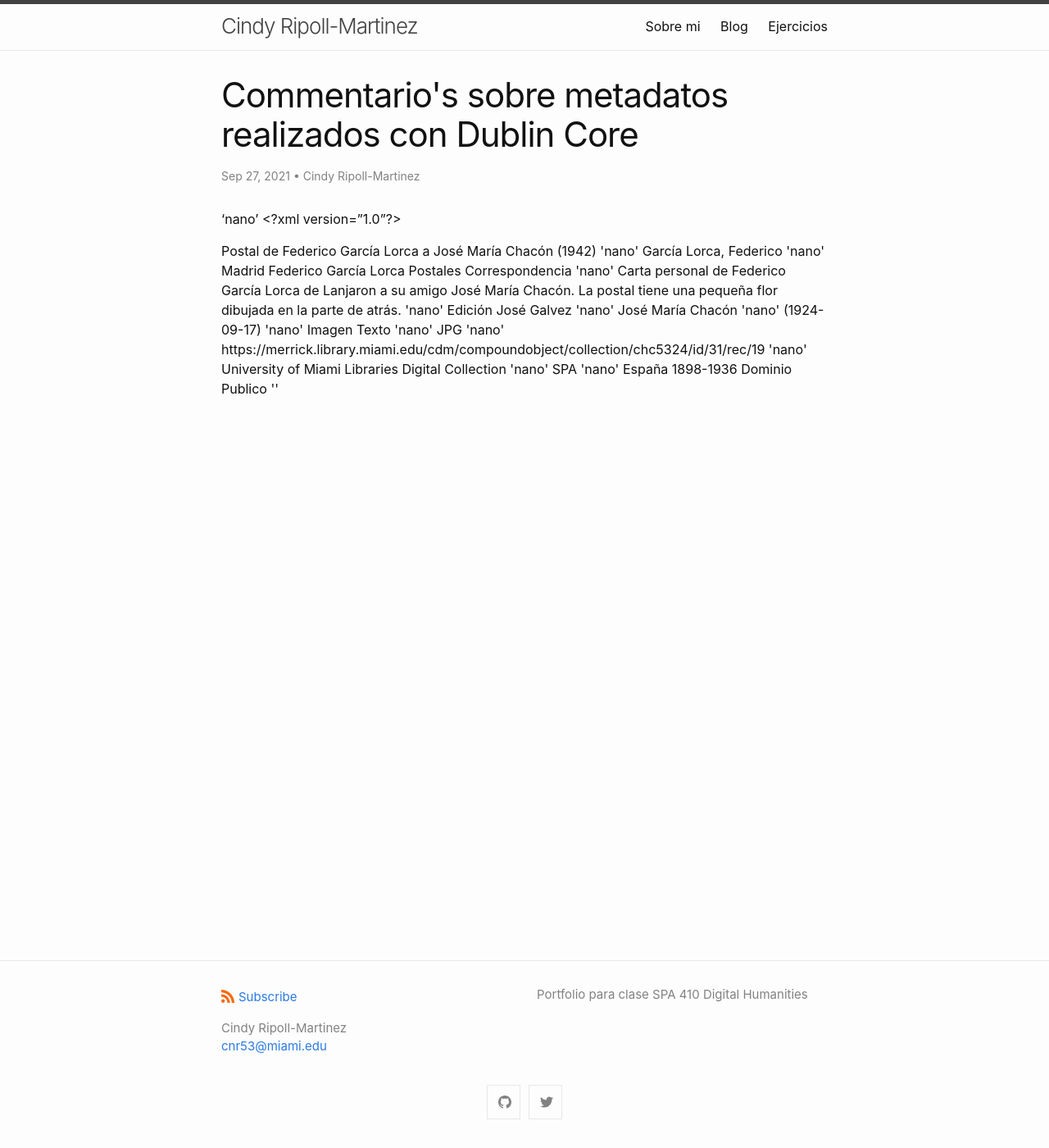
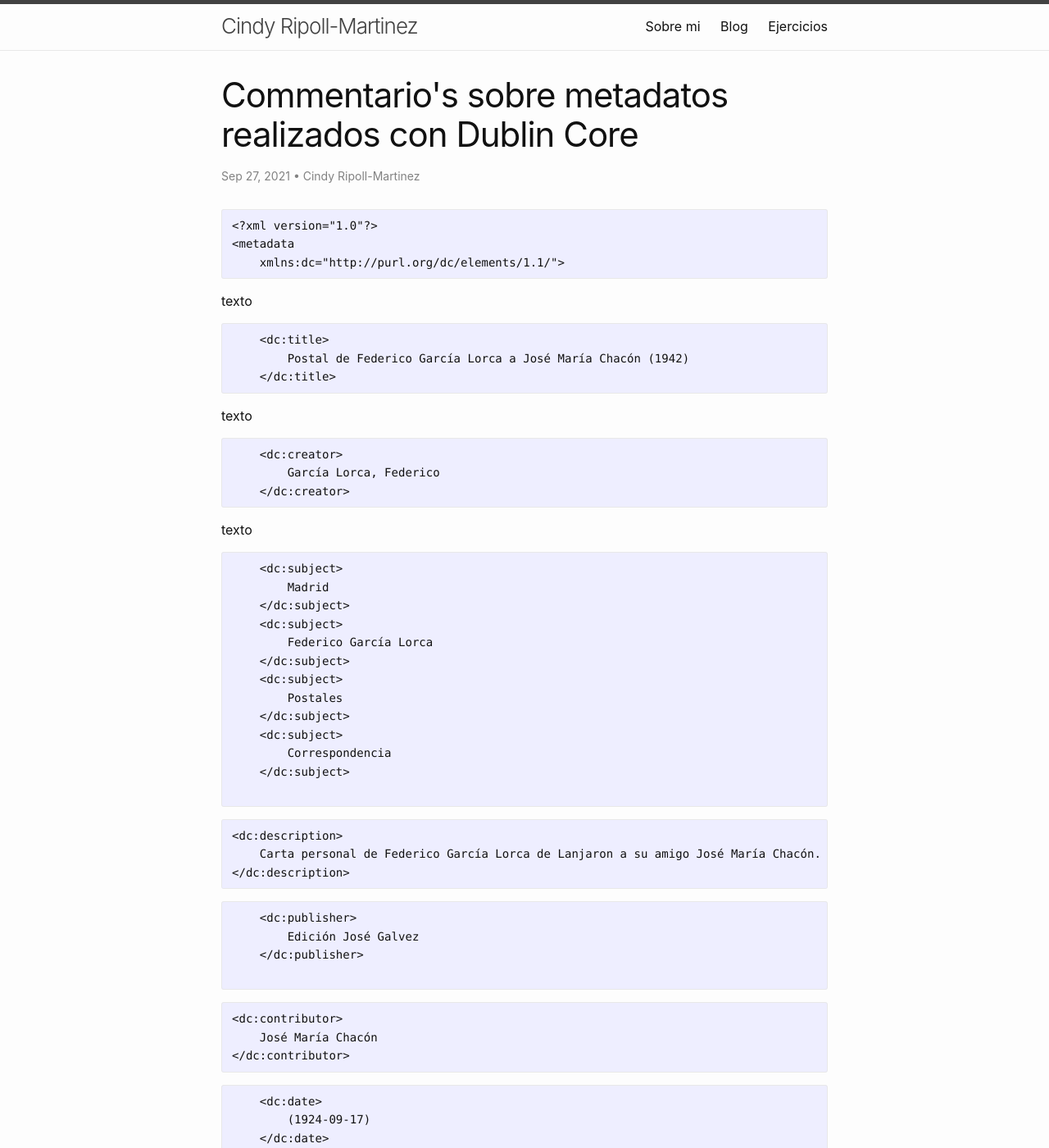
Before and after one commit to cindyripollm/cindyripollm.github.io, a Jekyll site: the page built from _posts/2021-09-27-metadatos.md, in a window 1280 px wide and 1400 px high. Shown: the whole window at 82% size. Built offline with Jekyll 4.4.1, drawn with Linux system fonts in a browser that asks for light colours; some of the changed text lies outside the part shown.

Commit message:
Update 2021-09-27-metadatos.md

````diff
--- a/_posts/2021-09-27-metadatos.md
+++ b/_posts/2021-09-27-metadatos.md
@@ -5,21 +5,31 @@ date: 2021-09-27
 author: Cindy Ripoll-Martinez
 ---
 
-'nano'
+```
 <?xml version="1.0"?>
 <metadata
     xmlns:dc="http://purl.org/dc/elements/1.1/">
+```
 
+texto
+
+```
     <dc:title>
         Postal de Federico García Lorca a José María Chacón (1942)
     </dc:title>
+```
 
-   'nano'
+texto
+
+```
     <dc:creator>
         García Lorca, Federico
     </dc:creator>
+```
 
-    'nano'
+texto
+
+```
     <dc:subject>
         Madrid
     </dc:subject>
@@ -33,27 +43,27 @@ author: Cindy Ripoll-Martinez
         Correspondencia
     </dc:subject>
 
-    'nano'
+```
     <dc:description>
         Carta personal de Federico García Lorca de Lanjaron a su amigo José María Chacón. La postal tiene una pequeña flor dibujada en la parte de atrás.
     </dc:description>
 
-    'nano'
+```
     <dc:publisher>
         Edición José Galvez
     </dc:publisher>
 
-    'nano'
+```
     <dc:contributor>
         José María Chacón
     </dc:contributor>
 
-    'nano'
+```
     <dc:date>
         (1924-09-17)
     </dc:date>
 
-    'nano'
+```
     <dc:type>
         Imagen
     </dc:type>
@@ -61,27 +71,27 @@ author: Cindy Ripoll-Martinez
         Texto
     </dc:type>
 
-    'nano'
+```
     <dc:format>
         JPG
     </dc:format>
 
-    'nano'
+```
     <dc:identifier>
         https://merrick.library.miami.edu/cdm/compoundobject/collection/chc5324/id/31/rec/19
     </dc:identifier>
 
-    'nano'
+```
     <dc:source>
         University of Miami Libraries Digital Collection
     </dc:source>
 
-    'nano'
+ ```
     <dc:language>
         SPA
     </dc:language>
 
-    'nano'
+    ```
     <dc:coverage>
         España
     </dc:coverage>
@@ -91,5 +101,5 @@ author: Cindy Ripoll-Martinez
     <dc:rights>
         Dominio Publico
     </dc:rights>
-''
 </metadata>
+```
````
